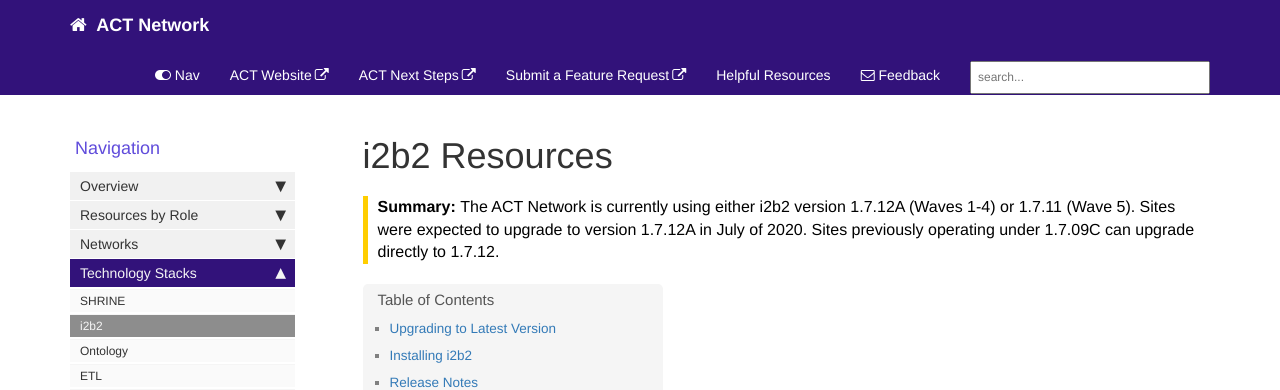
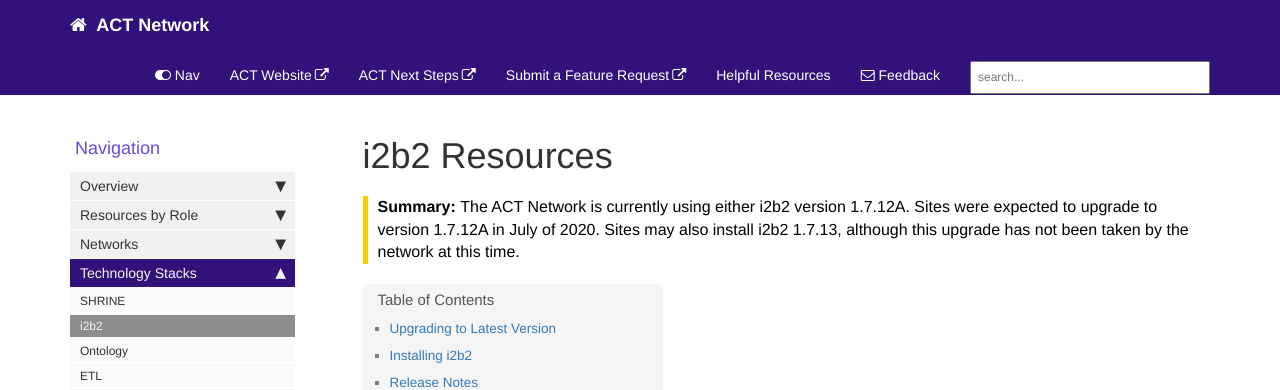
Before and after one commit to dbmi-pitt/ACT-Network, a Jekyll site: the page built from pages/mydoc/i2b2.md, in a window 1280 px wide and 1400 px high. Shown: the top 390 px of the window. Built offline with Jekyll 4.4.1, drawn with Linux system fonts in a browser that asks for light colours; comment, search, counter and statistics services are not loaded; some of the changed text lies outside the part shown.

Commit message:
Update i2b2.md

```diff
--- a/pages/mydoc/i2b2.md
+++ b/pages/mydoc/i2b2.md
@@ -1,9 +1,9 @@
 ---
 title: i2b2 Resources
 permalink: i2b2.html
-keywords: i2b2, 1.7.11, 1.7.12
-last_updated: September 28, 2020
-summary: "The ACT Network is currently using either i2b2 version 1.7.12A (Waves 1-4) or 1.7.11 (Wave 5). Sites were expected to upgrade to version 1.7.12A in July of 2020. Sites previously operating under 1.7.09C can upgrade directly to 1.7.12."
+keywords: i2b2, 1.7.12A, 1.7.13
+last_updated: October 25, 2022
+summary: "The ACT Network is currently using either i2b2 version 1.7.12A. Sites were expected to upgrade to version 1.7.12A in July of 2020. Sites may also install i2b2 1.7.13, although this upgrade has not been taken by the network at this time."
 sidebar: mydoc_sidebar
 folder: mydoc
 ---
```
